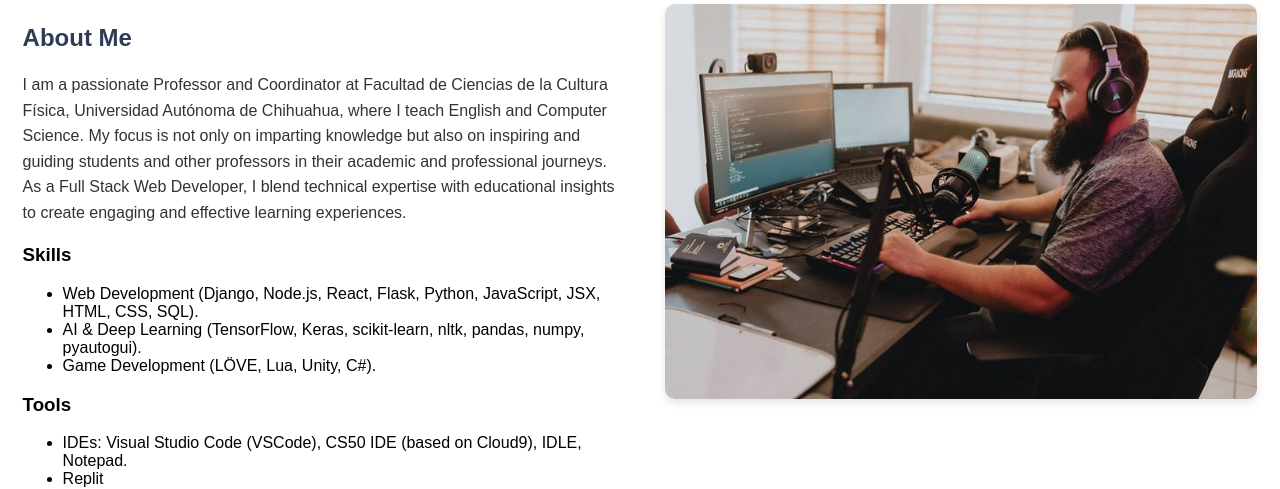
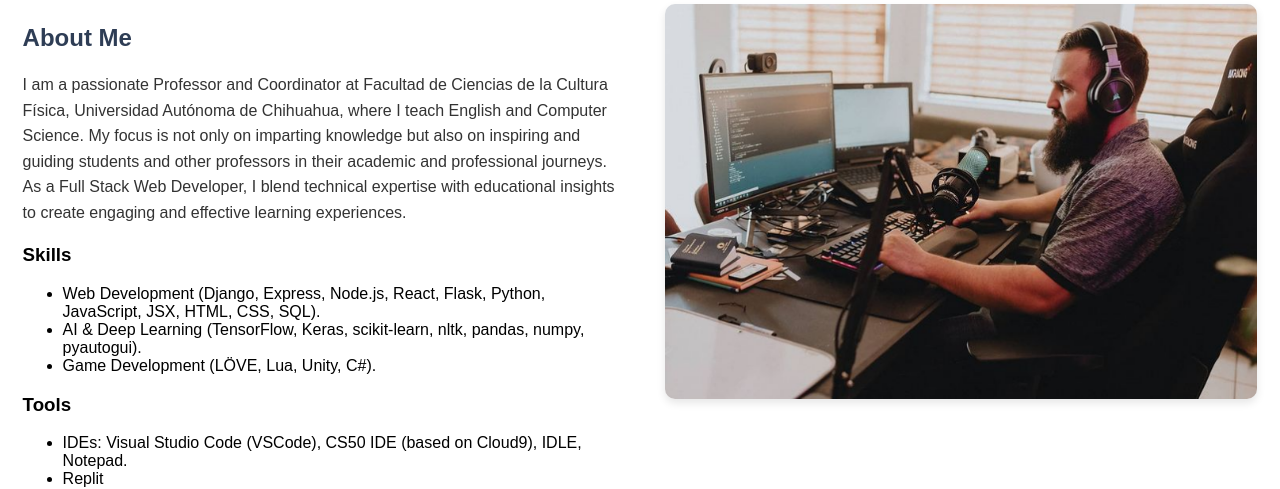
Before and after one commit to CVilla90/CodeFolio, a Django app: page / in a window 1280 px wide. Shown: the part 224-713 px from the top of the page. Run offline with Django 4.2, Linux system fonts and the light colour scheme.

Commit message:
Added Express to my tech stack and created the description for WRG.

```diff
--- a/DevShowcase/templates/DevShowcase/home.html
+++ b/DevShowcase/templates/DevShowcase/home.html
@@ -28,7 +28,7 @@
                 <!-- Skills Section -->
             <h3>Skills</h3>
             <ul>
-                <li>Web Development (Django, Node.js, React, Flask, Python, JavaScript, JSX, HTML, CSS, SQL).</li>
+                <li>Web Development (Django, Express, Node.js, React, Flask, Python, JavaScript, JSX, HTML, CSS, SQL).</li>
                 <li>AI & Deep Learning (TensorFlow, Keras, scikit-learn, nltk, pandas, numpy, pyautogui).</li>
                 <li>Game Development (LÖVE, Lua, Unity, C#).</li>
                 <!-- More skills -->
@@ -237,7 +237,7 @@
                 <!-- Description Tab Content -->
                 <div id="Description3" class="tab-content">
                     <p>
-                        Workout Routine Generator
+                        The Workout Routine Generator is a dynamic web application designed to create personalized exercise routines. Users can specify their desired muscle group, number of exercises, and workout type (Strength, Volume, Endurance). The app then generates a tailored workout plan, including exercise names and an estimated duration, enhancing fitness experiences.
                     </p>
                 </div>
                 <!-- Technologies Tab Content -->
```
